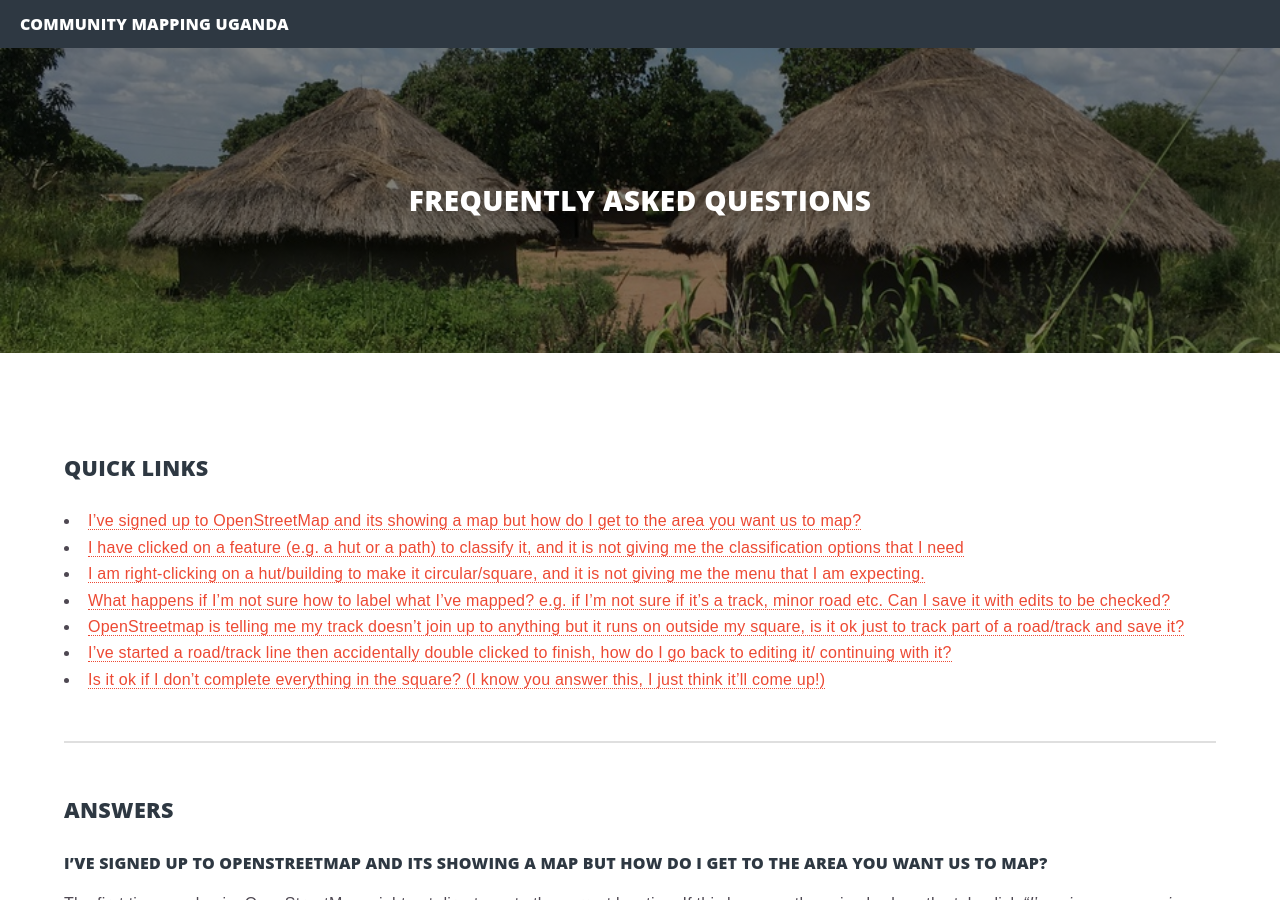
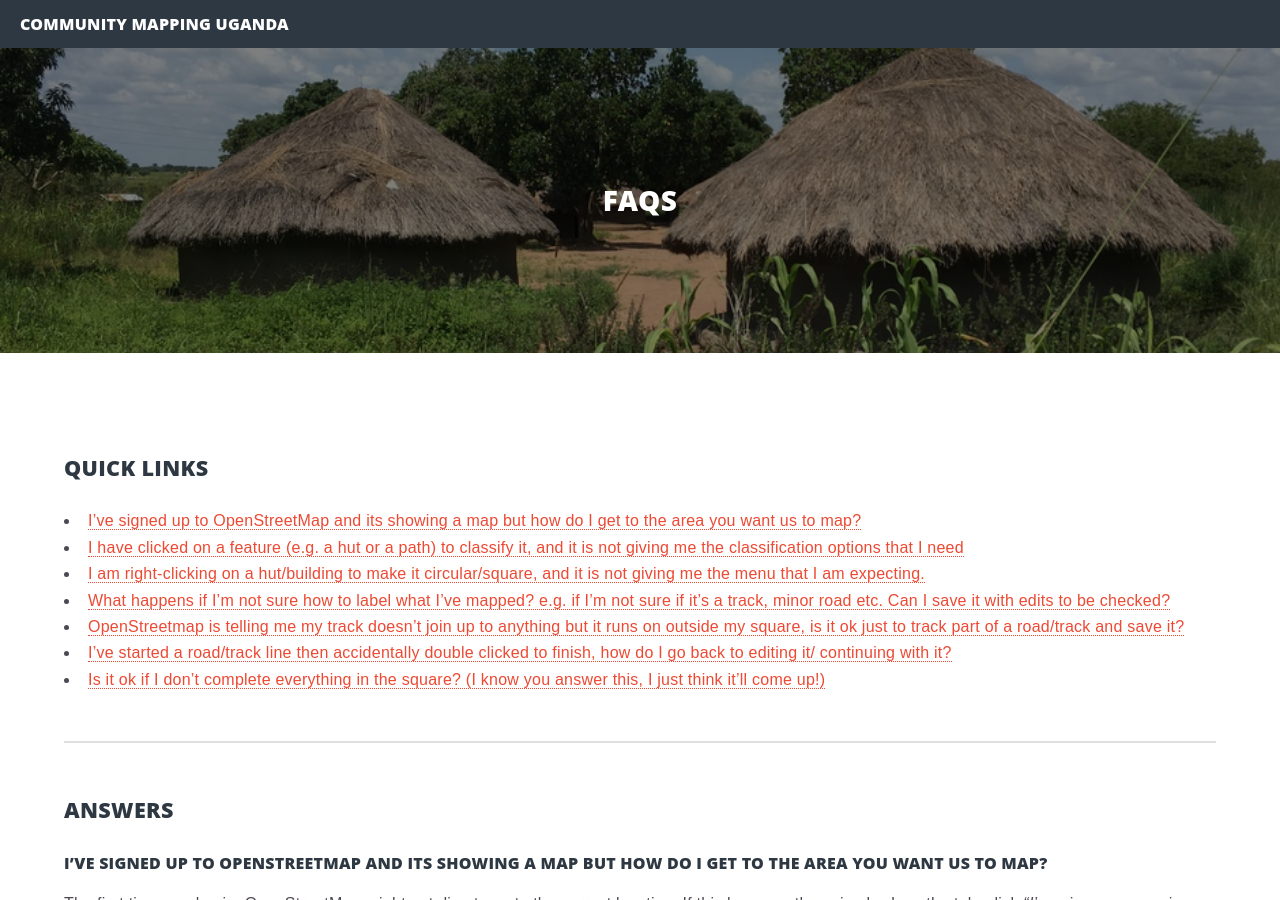
Before and after one commit to jonnyhuck/huckathon.org, a Jekyll site: the page built from Frequently-Asked-Questions.md, in a window 1280 px wide and 900 px high. Built offline with Jekyll 4.4.1, drawn with Linux system fonts in a browser that asks for light colours.

Commit message:
Title Change

```diff
--- a/Frequently-Asked-Questions.md
+++ b/Frequently-Asked-Questions.md
@@ -1,6 +1,6 @@
 ---
 layout: page
-title: Frequently Asked Questions
+title: FAQs
 title2: FAQs
 ---
 
```
